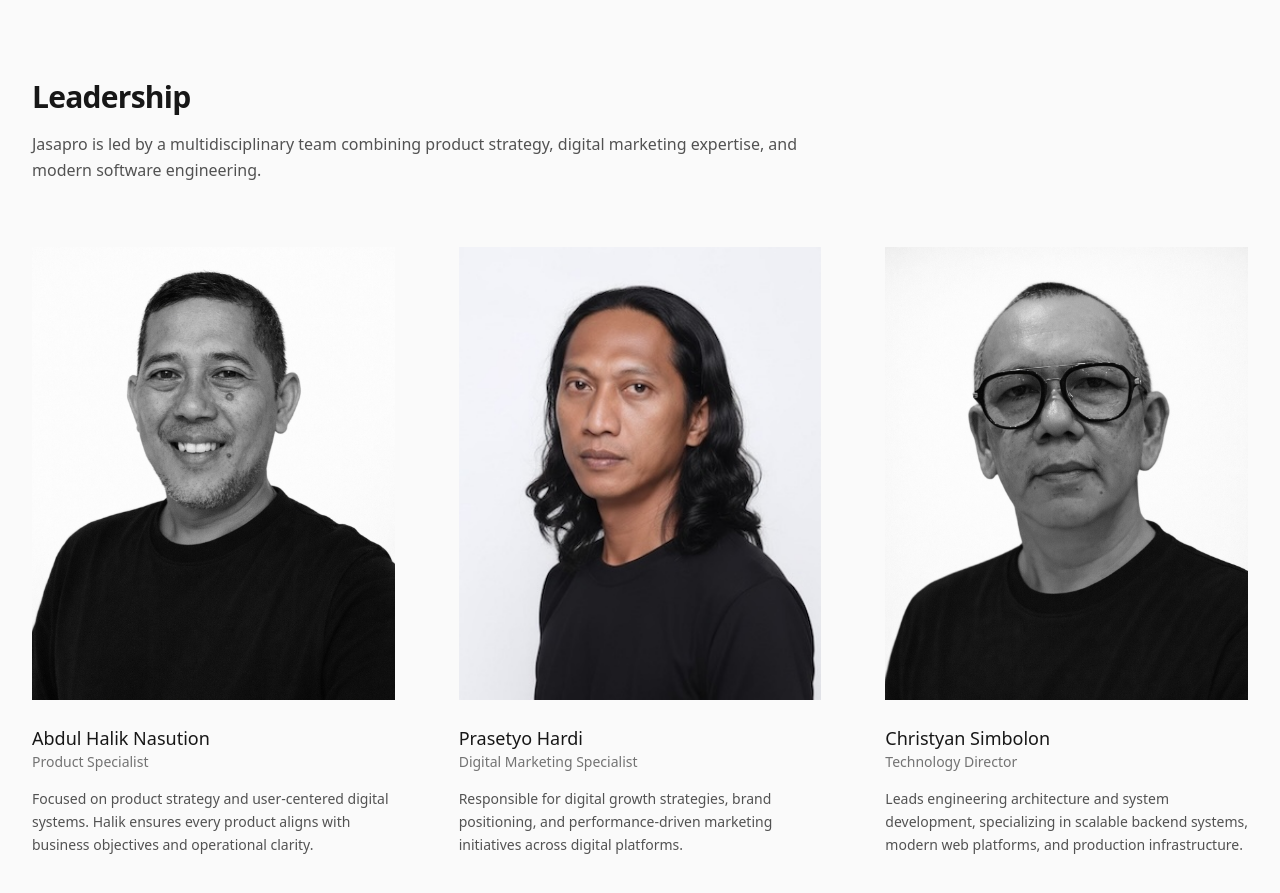
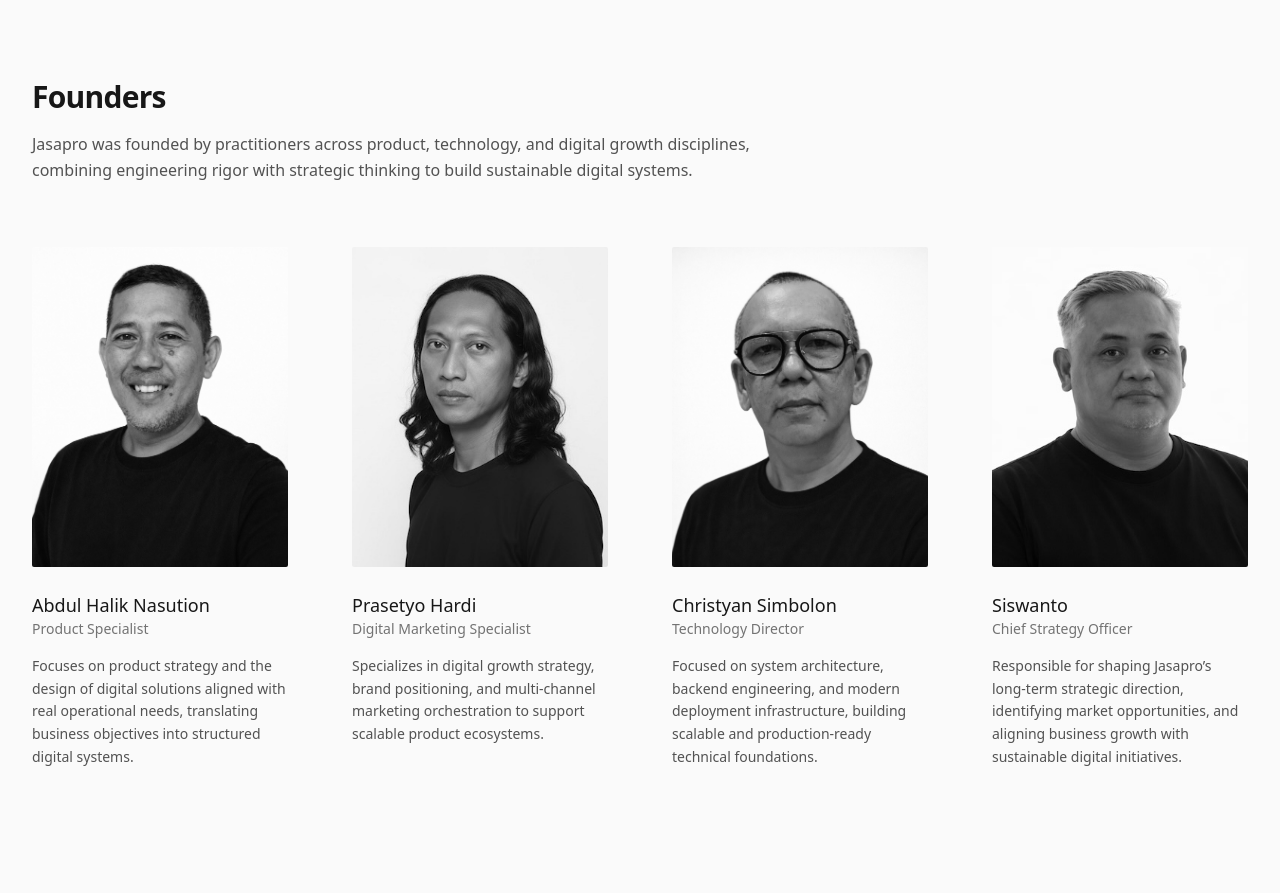
Before and after one commit to chrisimbolon/jasapro-web, a React (Vite) app: page /company in a window 1280 px wide. Shown: the part 1780-2673 px from the top of the page. Built offline with nearby package versions, Linux system fonts and the light colour scheme.

Commit message:
chore: add Siswanto Object in Company page

```diff
--- a/src/pages/Company.tsx
+++ b/src/pages/Company.tsx
@@ -11,26 +11,9 @@
     returnObjects: true,
   }) as any[]
 
-  const founders = [
-    {
-      name: "Abdul Halik Nasution",
-      role: "Product Specialist",
-      photo: "/images/founders/A-Halik.jpeg",
-      bio: "Focused on product strategy and user-centered digital systems. Halik ensures every product aligns with business objectives and operational clarity.",
-    },
-    {
-      name: "Prasetyo Hardi",
-      role: "Digital Marketing Specialist",
-      photo: "/images/founders/Hardy.jpeg",
-      bio: "Responsible for digital growth strategies, brand positioning, and performance-driven marketing initiatives across digital platforms.",
-    },
-    {
-      name: "Christyan Simbolon",
-      role: "Technology Director",
-      photo: "/images/founders/Chris.jpeg",
-      bio: "Leads engineering architecture and system development, specializing in scalable backend systems, modern web platforms, and production infrastructure.",
-    },
-  ]
+  const members = t("company.leadership.members", {
+    returnObjects: true,
+  }) as any[]
 
   return (
     <main className="py-32">
@@ -57,6 +40,7 @@
         {/* Company Profile Download */}
         <section className="py-12 border-t border-neutral-200/60">
           <div className="max-w-2xl">
+
             <h3 className="text-lg font-medium mb-3">
               {t("company.profile.title")}
             </h3>
@@ -72,12 +56,14 @@
             >
               ↓ {t("company.profile.download")}
             </a>
+
           </div>
         </section>
 
 
         {/* Philosophy */}
         <section className="grid md:grid-cols-2 gap-20 py-20 border-t border-neutral-200/60">
+
           <div>
             <h2 className="text-2xl font-semibold tracking-tight mb-6">
               {t("company.philosophy.title")}
@@ -92,11 +78,13 @@
             <p>{t("company.philosophy.paragraph1")}</p>
             <p>{t("company.philosophy.paragraph2")}</p>
           </div>
+
         </section>
 
 
         {/* Approach */}
         <section className="grid md:grid-cols-2 gap-20 py-20 border-t border-neutral-200/60">
+
           <div>
             <h2 className="text-2xl font-semibold tracking-tight mb-6">
               {t("company.approach.title")}
@@ -112,11 +100,13 @@
               <p key={i}>{item}</p>
             ))}
           </div>
+
         </section>
 
 
         {/* Principles */}
         <section className="py-20 border-t border-neutral-200/60">
+
           <h2 className="text-2xl font-semibold tracking-tight mb-12">
             {t("company.principles.title")}
           </h2>
@@ -125,58 +115,78 @@
             {principleItems.map((item, i) => (
               <div key={i}>
                 <h3 className="font-medium mb-4">{item.title}</h3>
+
                 <p className="text-neutral-600 text-sm leading-relaxed">
                   {item.description}
                 </p>
               </div>
             ))}
           </div>
+
         </section>
 
 
-        {/* Leadership / Founders */}
+        {/* Leadership */}
         <section className="py-24 border-t border-neutral-200/60">
+
           <div className="max-w-3xl mb-16">
+
             <h2 className="text-3xl font-semibold tracking-tight mb-4">
-              Leadership
+              {t("company.leadership.title")}
             </h2>
 
             <p className="text-neutral-600 leading-relaxed">
-              Jasapro is led by a multidisciplinary team combining product
-              strategy, digital marketing expertise, and modern software
-              engineering.
+              {t("company.leadership.description")}
             </p>
+
           </div>
 
-          <div className="grid md:grid-cols-3 gap-16">
 
-            {founders.map((founder, i) => (
+          {/* Leadership Grid */}
+          <div className="grid sm:grid-cols-2 lg:grid-cols-4 gap-16">
+
+            {members.map((member, i) => {
+
+              const imageName =
+                member.name === "Abdul Halik Nasution"
+                  ? "A-Halik.jpeg"
+                  : member.name === "Prasetyo Hardi"
+                  ? "Hardy.jpeg"
+                  : member.name === "Christyan Simbolon"
+                  ? "Chris.jpeg"
+                  : "Siswanto.jpeg"
+
+              return (
                 <div key={i} className="group">
 
-                <div className="mb-6 overflow-hidden">
+                  <div className="mb-6 overflow-hidden rounded-sm">
+
                     <img
-                    src={founder.photo}
-                    alt={founder.name}
-                    className="w-full aspect-[4/5] object-cover transition-transform duration-500 group-hover:scale-105"
+                      src={`/images/founders/${imageName}`}
+                      alt={member.name}
+                      className="w-full aspect-[4/5] object-cover grayscale transition-all duration-500 group-hover:scale-105 group-hover:grayscale-0"
                     />
+
                   </div>
 
                   <h3 className="font-medium text-lg">
-                  {founder.name}
+                    {member.name}
                   </h3>
 
                   <p className="text-sm text-neutral-500 mb-4">
-                  {founder.role}
+                    {member.role}
                   </p>
 
                   <p className="text-sm text-neutral-600 leading-relaxed">
-                  {founder.bio}
+                    {member.bio}
                   </p>
 
                 </div>
-            ))}
+              )
+            })}
 
           </div>
+
         </section>
 
       </div>
```
Lines whose indentation alone changed are shown as unchanged.
